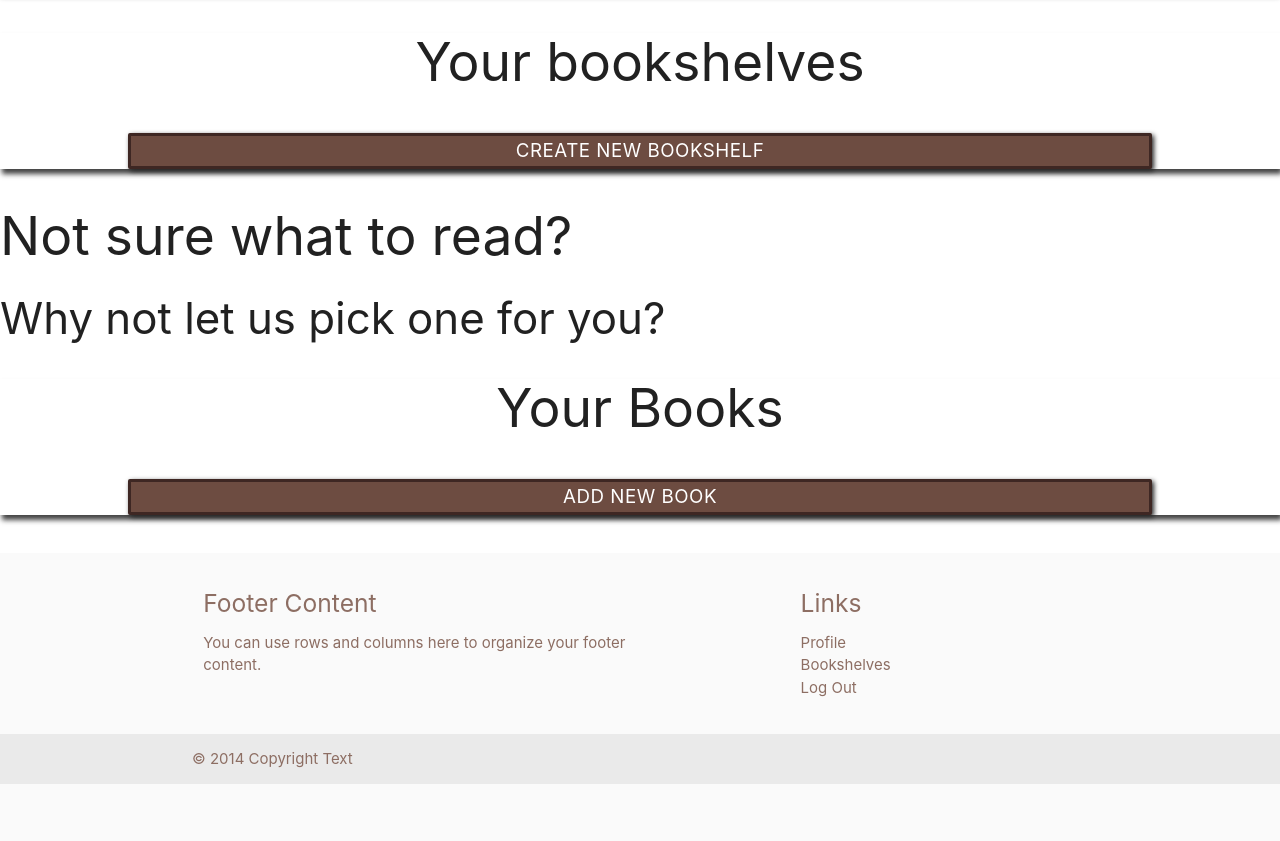
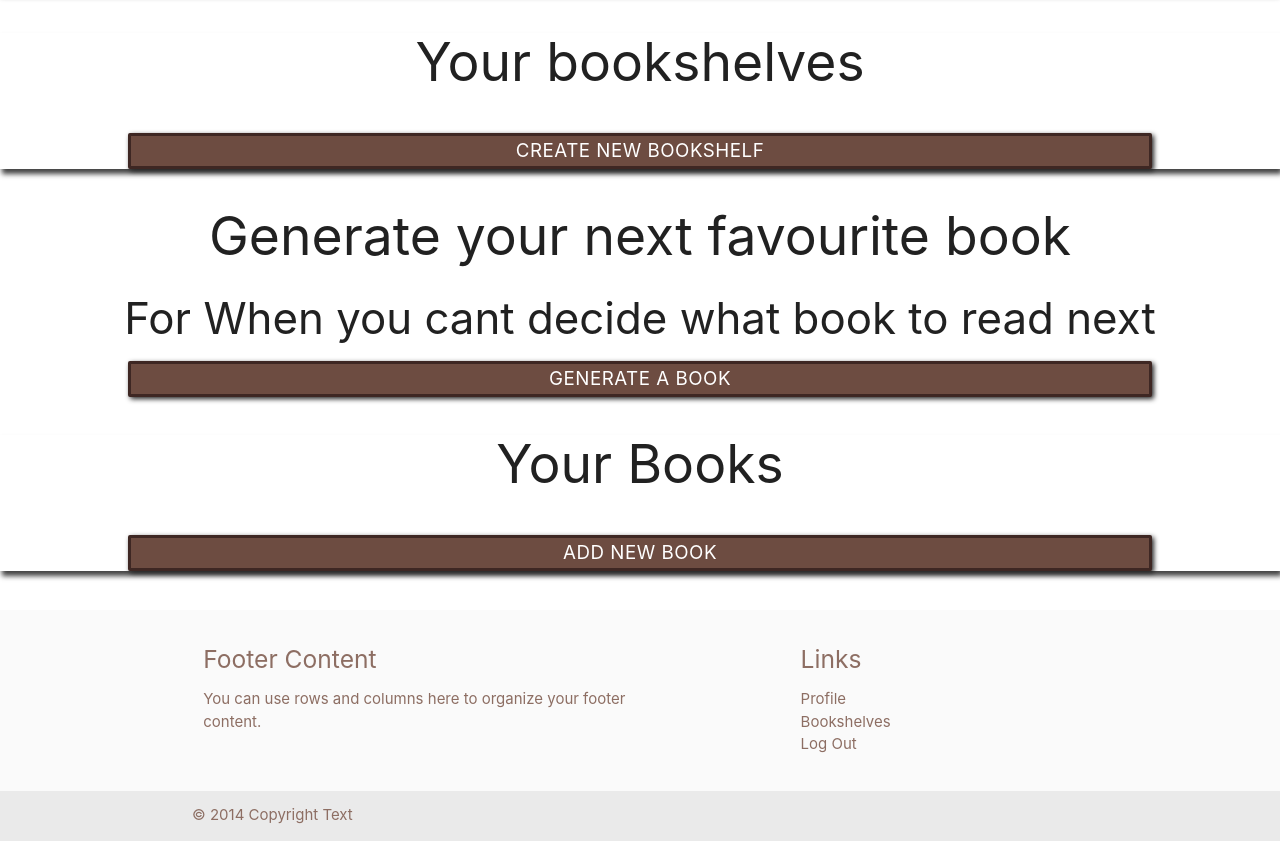
Before and after one commit to Claire221/bookmarked, a Flask app: page /profile in a window 1280 px wide. Shown: the part 627-1468 px from the top of the page. Before the commit the page ends 1411 px from the top, so only its background shows below. Run offline with Flask 2, Linux system fonts and the light colour scheme; the visitor is signed in with stand-in values (Sample User, id 1); data that the repository does not hold is empty; some libraries are stand-ins or nearby versions.

Commit message:
Add book generation section to users profile page

```diff
--- a/bookmarked/templates/profile.html
+++ b/bookmarked/templates/profile.html
@@ -39,8 +39,10 @@
 </section>
 
 <section>
-    <h2>Not sure what to read?</h2>
-    <h3>Why not let us pick one for you?</h3>
+    <h2 class="center-align">Generate your next favourite book</h2>
+    <h3 class="center-align">For When you cant decide what book to read next</h3>
+    <a href="{{ url_for('generate_book') }}" class="btn profile-btn page-btn">Generate a Book</a>
+
 </section>
 
 <section class="profile-section shadow">
@@ -75,7 +77,7 @@
                 </div>
                 <div class="card-btns-container profile-book-btns">
                     <a href="{{ url_for('delete_book', book_id=book._id) }}" class="btn card-btn page-btn"><i class="fa-solid fa-trash delete-btn"></i></a>
-                    <a href="#" class="btn card-btn page-btn"><i class="fa-solid fa-pencil"></i></a>
+                    <a href="{{url_for('edit_book', book_id=book._id  )}}" class="btn card-btn page-btn"><i class="fa-solid fa-pencil"></i></a>
                 </div>
               </div>
             {% endfor %}
```
